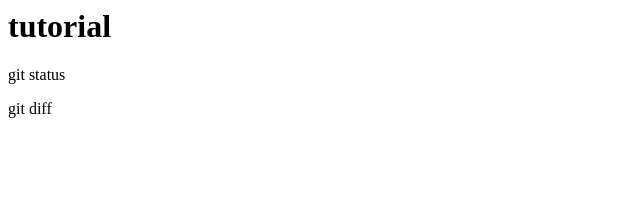
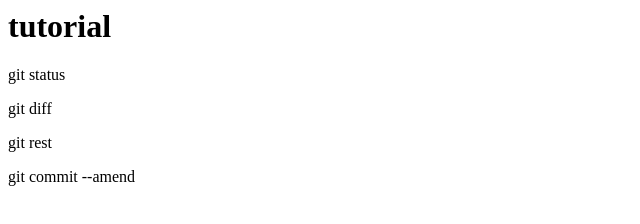
Before and after one commit to ants-fujikawa/git_tutorial, a plain HTML site: page index.html in a window 1280 px wide. Shown: the whole page, without its empty margins (0-640 px from the left). Drawn offline with Linux system fonts and the light colour scheme.

```diff
--- a/index.html
+++ b/index.html
@@ -1,3 +1,5 @@
 <h1>tutorial</h1>
 <p>git status</p>
 <p>git diff</p>
+<p>git rest</p>
+<p>git commit --amend</p>
```
Also changed, not shown: 1 other file.
